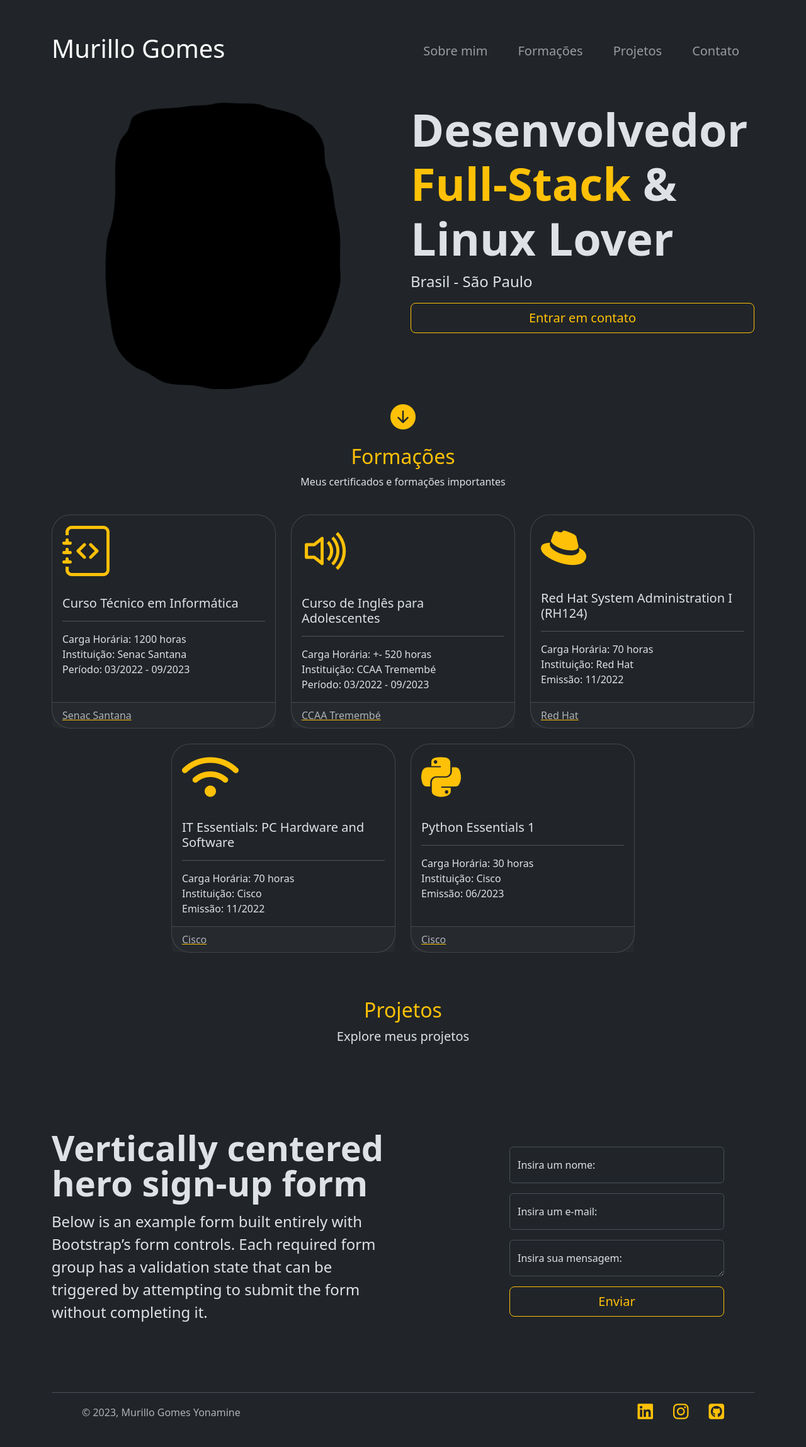
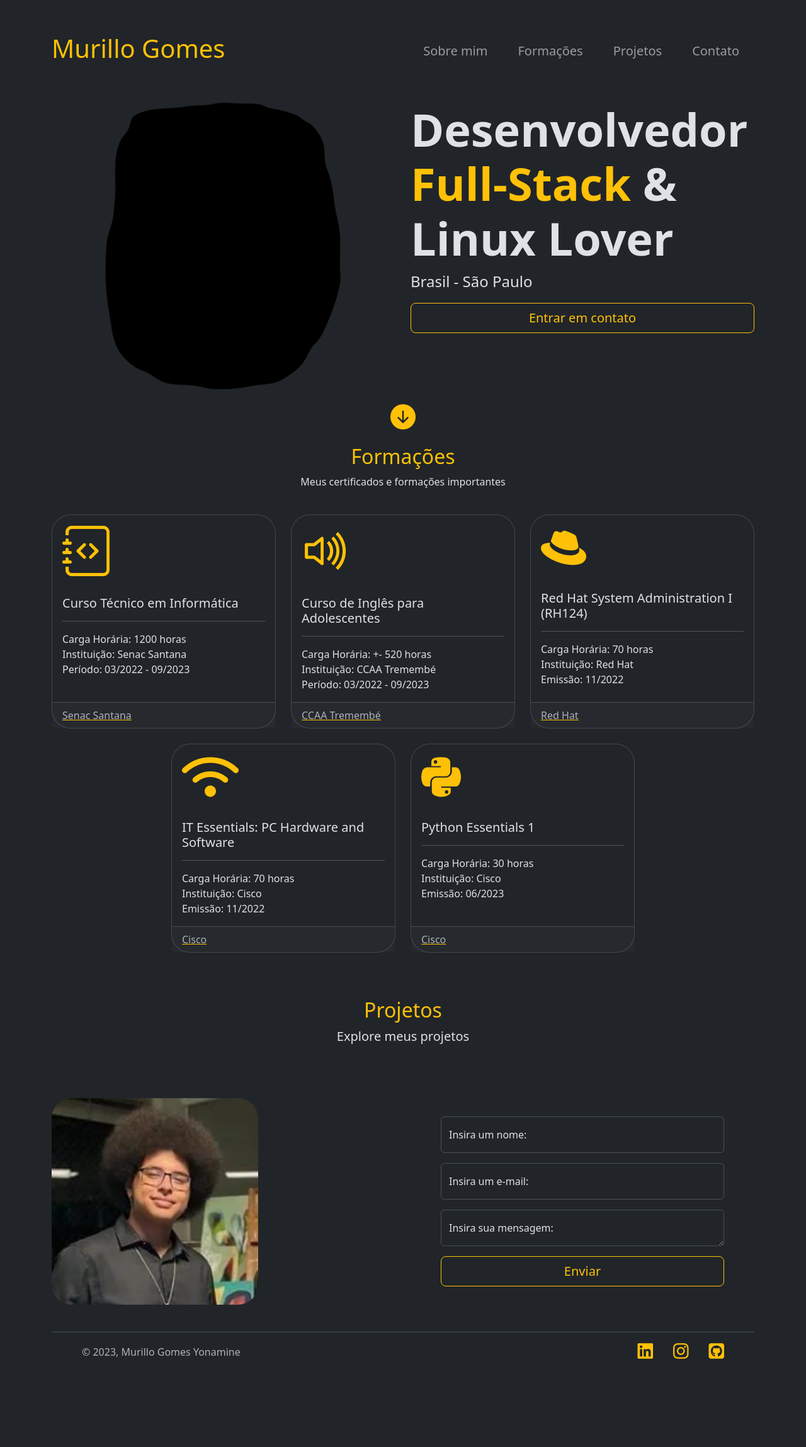
Before and after one commit to MurilloYonamine/Portfolio-Pessoal, a PHP site: page / in a window 1280 px wide. Shown: the whole page at 63% size. After the commit the page ends 2202 px from the top, so only its background shows below. Run offline with PHP 8.4, Linux system fonts and the light colour scheme; some libraries are stand-ins or nearby versions.

Commit message:
Finalizado o formuláriod e contato de certa forma.

```diff
--- a/index.html
+++ b/index.html
@@ -19,7 +19,7 @@
         <nav class="navbar navbar-expand-xl bg-dark navbar-dark py-5">
             <div class="container">
                 <a href="#" class="navbar-brand">
-                    <h1>Murillo Gomes</h1>
+                    <h1 class="text-warning">Murillo Gomes</h1>
                 </a>
                 <button class="navbar-toggler" type="button" data-bs-toggle="collapse"
                     data-bs-target="#collapsibleNavbar">
@@ -209,16 +209,13 @@
     </section>
 
     <!-- Formulário de contato -->
-    <section class="container">
-        <div class="row align-items-center g-lg-5 py-5">
-            <div class="col-lg-7 text-center text-lg-start">
-                <h1 class="display-4 fw-bold lh-1 mb-3">Vertically centered hero sign-up form</h1>
-                <p class="col-lg-10 fs-4">Below is an example form built entirely with Bootstrap’s form controls. Each
-                    required form group has a validation state that can be triggered by attempting to submit the form
-                    without completing it.</p>
+    <section class="container" id="contato">
+        <div class="row align-items-center">
+            <div class="col-lg-6 col-md-6 col-12">
+                <img src="img/foto-murillo.jfif" width="60%" class="img-fluid rounded-5 d-none d-md-block" alt="">
             </div>
-            <div class="col-md-10 mx-auto col-lg-5">
-                <form class="p-4 p-md-5 rounded-3">
+            <div class="col-lg-6 col-md-6 col-12 mx-auto" >
+                <form class="p-md-5 rounded-3">
 
                     <div class="form-floating mb-3">
                         <input type="email" class="form-control" id="floatingInput" placeholder="usuario">
```
Also changed, not shown: img/foto-murillo.jfif (added), img/linux.png (added), style.css (line endings or trailing spaces).
